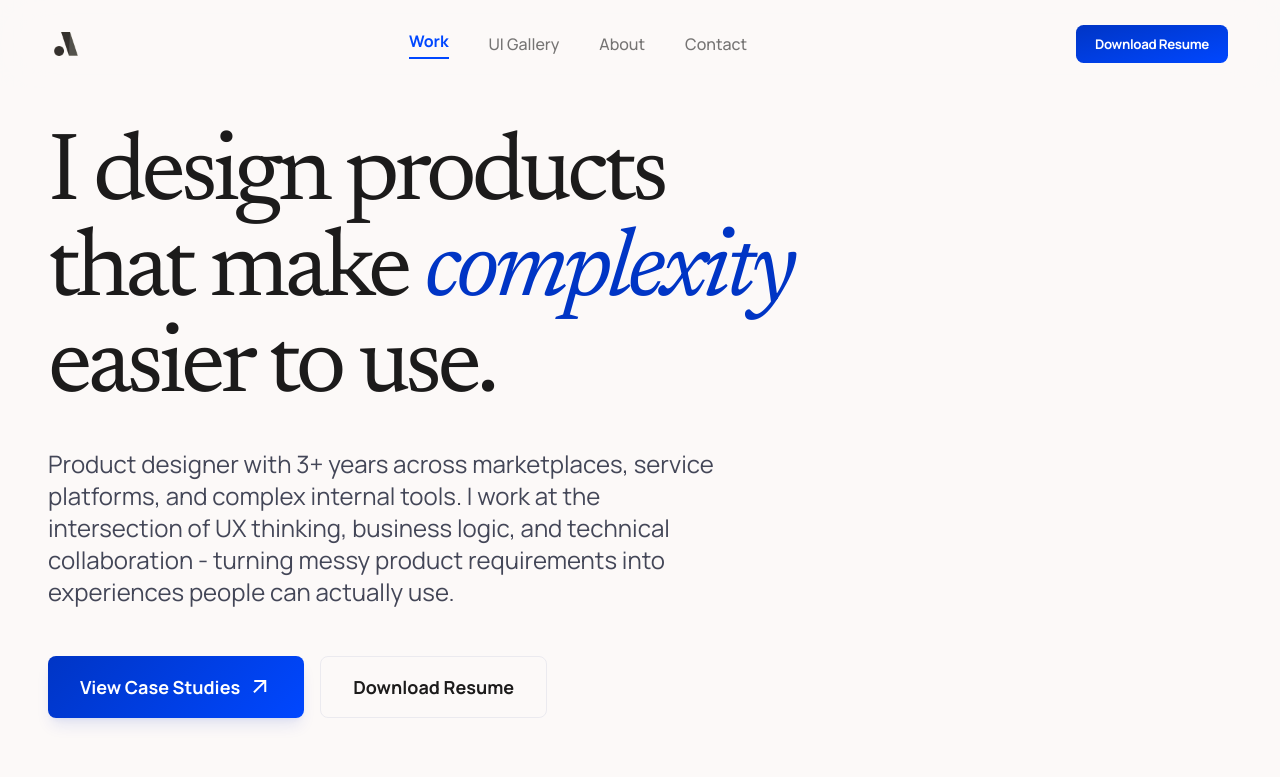
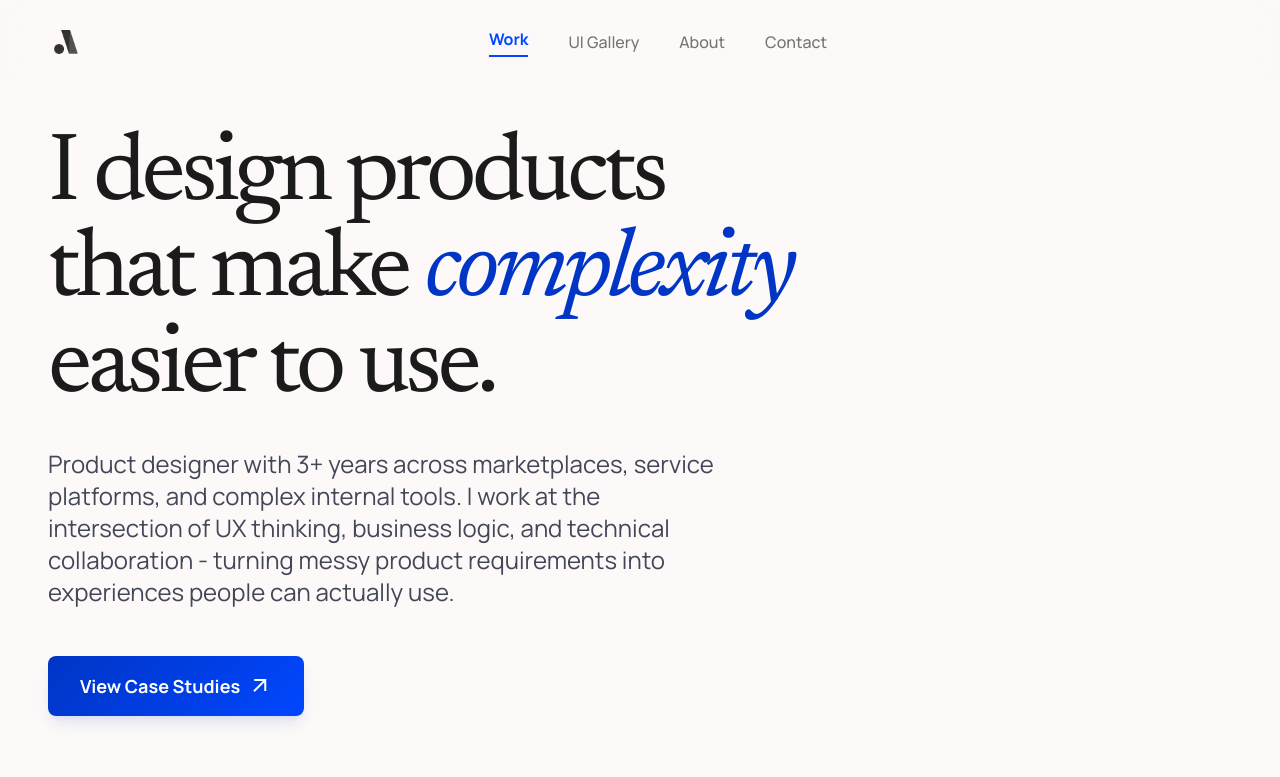
Before and after one commit to itsaryan007/ProductDesignerPortfolio, a website: page index.html in a window 1280 px wide. Shown: the top 777 px of the page. Drawn offline with nearby package versions, Linux system fonts and the light colour scheme.

```diff
--- a/index.html
+++ b/index.html
@@ -230,7 +230,6 @@
 <a class="text-[#1c1b1b]/60 dark:text-[#fcf9f8]/60 font-medium font-['Manrope'] hover:text-[#0047FF] transition-colors duration-300" href="/contact">Contact</a>
 </div>
 <div class="flex items-center gap-2">
-<a class="hidden sm:inline-flex items-center justify-center bg-gradient-to-br from-primary to-primary-container text-on-primary px-5 py-2.5 rounded-lg font-bold text-sm tracking-tight scale-95 hover:scale-100 duration-200 ease-in-out" href="./Resume%20-%20Aakash%20Subedi.pdf" download="Resume - Aakash Subedi.pdf">Download Resume</a>
 <button type="button" aria-label="Toggle menu" aria-expanded="false" class="md:hidden w-10 h-10 flex items-center justify-center rounded-lg text-[#1c1b1b] dark:text-[#fcf9f8] hover:bg-surface-container-low transition-colors" data-mobile-menu-button>
 <span class="material-symbols-outlined" data-mobile-menu-icon>menu</span>
 </button>
@@ -242,7 +241,6 @@
 <a class="py-3 text-[#1c1b1b]/80 dark:text-[#fcf9f8]/80 font-medium font-['Manrope']" href="/gallery">UI Gallery</a>
 <a class="py-3 text-[#1c1b1b]/80 dark:text-[#fcf9f8]/80 font-medium font-['Manrope']" href="/about">About</a>
 <a class="py-3 text-[#1c1b1b]/80 dark:text-[#fcf9f8]/80 font-medium font-['Manrope']" href="/contact">Contact</a>
-<a class="mt-2 inline-flex items-center justify-center bg-gradient-to-br from-primary to-primary-container text-on-primary px-5 py-3 rounded-lg font-bold text-sm tracking-tight" href="./Resume%20-%20Aakash%20Subedi.pdf" download="Resume - Aakash Subedi.pdf">Download Resume</a>
 </div>
 </div>
 </nav>
@@ -263,7 +261,6 @@
                             View Case Studies
                             <span class="material-symbols-outlined">arrow_outward</span>
 </a>
-<a class="inline-flex items-center justify-center border border-outline-variant/30 text-on-surface px-6 sm:px-8 py-3.5 sm:py-4 rounded-lg font-bold text-base sm:text-lg hover:bg-surface-container-low transition-all" href="./Resume%20-%20Aakash%20Subedi.pdf" download="Resume - Aakash Subedi.pdf">Download Resume</a>
 </div>
 <div class="flex flex-wrap gap-3">
 <div class="flex items-center gap-2 px-4 py-2 bg-tertiary-fixed text-on-tertiary-fixed rounded-full text-xs font-bold uppercase tracking-wider">
```
Also changed, not shown: contact.html (+0 -3 lines).
